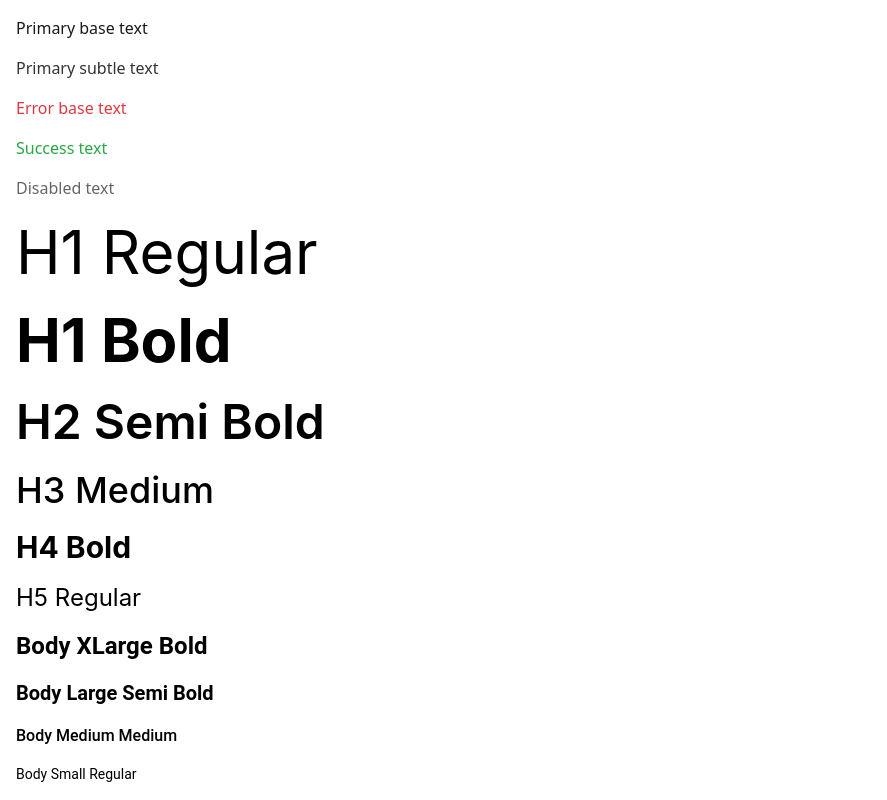
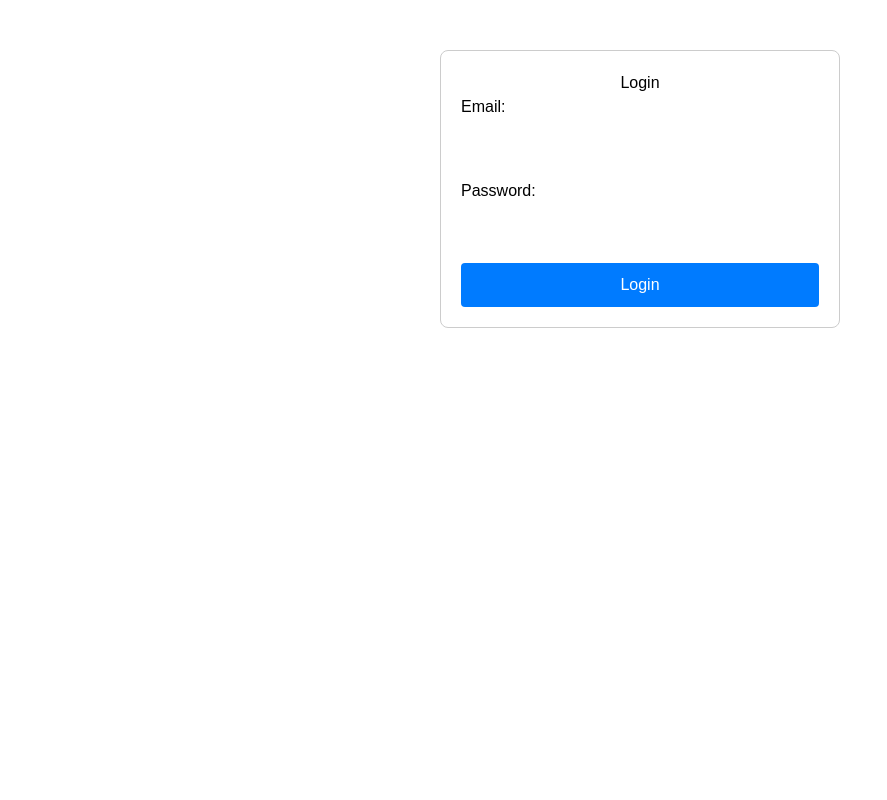
Before and after one commit to projectbyndh/NDH.InventorySystem.UI, a React (Vite) app in the folder Client/Frontend/: page / in a window 1280 px wide. Shown: the top 800 px of the page, without its empty margins (0-887 px from the left). Built offline with nearby package versions, Linux system fonts and the light colour scheme.

Commit message:
added: zustand ,api,hooks,authentication,store and login.jsx for user login

```diff
--- a/Client/Frontend/package.json
+++ b/Client/Frontend/package.json
@@ -10,8 +10,11 @@
     "preview": "vite preview"
   },
   "dependencies": {
+    "axios": "^1.10.0",
     "react": "^19.1.0",
-    "react-dom": "^19.1.0"
+    "react-dom": "^19.1.0",
+    "react-router-dom": "^7.6.2",
+    "zustand": "^5.0.6"
   },
   "devDependencies": {
     "@eslint/js": "^9.25.0",
--- a/Client/Frontend/src/App.jsx
+++ b/Client/Frontend/src/App.jsx
@@ -1,38 +1,16 @@
-import React from 'react';
-import './index.css'; // Ensure correct path
+import React from "react";
+import "./index.css";
+import Login from "./Components/authentication/Login";
+import { BrowserRouter, Routes, Route, Navigate } from "react-router-dom";
 
 function App() {
   return (
     <>
-      <div className="space-y-4 p-4">
-        {/* Color-based text examples */}
-        <p className="text-primary-base">Primary base text</p>
-        <p className="text-primary-subtle">Primary subtle text</p>
-        <p className="text-error-base">Error base text</p>
-        <p className="text-success-base">Success text</p>
-        <p className="text-disabled">Disabled text</p>
-
-        {/* Typography examples */}
-        <h1 className="text-h1-regular">H1 Regular</h1>
-        <h1 className="text-h1-bold">H1 Bold</h1>
-        <h2 className="text-h2-semibold">H2 Semi Bold</h2>
-        <h3 className="text-h3-medium">H3 Medium</h3>
-        <h4 className="text-h4-bold">H4 Bold</h4>
-        <h5 className="text-h5-regular">H5 Regular</h5>
-        <p className="text-body-xlarge-bold">Body XLarge Bold</p>
-        <p className="text-body-large-semibold">Body Large Semi Bold</p>
-        <p className="text-body-medium-medium">Body Medium Medium</p>
-        <p className="text-body-small-regular">Body Small Regular</p>
-        <p className="text-body-xsmall-bold">Body XSmall Bold</p>
-
-        {/* Spacing examples */}
-        <div className="m-200 p-300 bg-primary-100 rounded-md border-md opacity-half">
-        </div>
-        <div className="m-400 p-100 rounded-xs border-sm opacity-low">
-        </div>
-        <div className="m-600 p-800 rounded-circle border-lg opacity-semi">
-        </div>
-      </div>
+      <BrowserRouter>
+        <Routes>
+          <Route path="/" element={<Login />} />
+        </Routes>
+      </BrowserRouter>
     </>
   );
 }
--- /dev/null
+++ b/Client/Frontend/src/Components/Api/AxiosInstance.jsx
@@ -0,0 +1,8 @@
+import axios from "axios";
+
+const axiosInstance = axios.create({
+  baseURL: "https://ghargharko.com/api/",
+  timeout: 10000,
+});
+
+export default axiosInstance;
--- /dev/null
+++ b/Client/Frontend/src/Components/Api/Loginapi.jsx
@@ -0,0 +1,5 @@
+import axiosInstance from "./AxiosInstance";
+
+export const loginUser = (credentials) => {
+  return axiosInstance.post("Auth/login", credentials);
+};
--- /dev/null
+++ b/Client/Frontend/src/Components/Authentication/Login.jsx
@@ -0,0 +1,118 @@
+import React, { useState } from "react";
+import { useNavigate } from "react-router-dom";
+import useLoginHooks from "../Hooks/Loginhooks";
+import useLoginStore from "../Store/Loginstore";
+
+const LoginPage = () => {
+  const { login, loading, error } = useLoginHooks();
+  const isLoggedIn = useLoginStore((state) => state.isLoggedIn);
+  const user = useLoginStore((state) => state.user);
+  const navigate = useNavigate();
+
+  const [email, setEmail] = useState("");
+  const [password, setPassword] = useState("");
+
+  const handleSubmit = async (e) => {
+    e.preventDefault();
+    await login({ userEmail: email, password });
+
+    if (useLoginStore.getState().isLoggedIn) {
+      navigate("/dashboard");
+    }
+  };
+
+  return (
+    <div
+      style={{
+        maxWidth: "400px",
+        margin: "50px auto",
+        padding: "20px",
+        border: "1px solid #ccc",
+        borderRadius: "8px",
+        fontFamily: "Arial, sans-serif",
+      }}
+    >
+      <h2 style={{ textAlign: "center" }}>Login</h2>
+
+      {isLoggedIn ? (
+        <p style={{ textAlign: "center", color: "green" }}>
+          Welcome, {user?.name}!
+        </p>
+      ) : (
+        <form onSubmit={handleSubmit}>
+          <div style={{ marginBottom: "15px" }}>
+            <label
+              htmlFor="email"
+              style={{ display: "block", marginBottom: "5px" }}
+            >
+              Email:
+            </label>
+            <input
+              id="email"
+              type="email"
+              value={email}
+              onChange={(e) => setEmail(e.target.value)}
+              required
+              style={{
+                width: "100%",
+                padding: "8px",
+                boxSizing: "border-box",
+              }}
+            />
+          </div>
+
+          <div style={{ marginBottom: "15px" }}>
+            <label
+              htmlFor="password"
+              style={{ display: "block", marginBottom: "5px" }}
+            >
+              Password:
+            </label>
+            <input
+              id="password"
+              type="password"
+              value={password}
+              onChange={(e) => setPassword(e.target.value)}
+              required
+              style={{
+                width: "100%",
+                padding: "8px",
+                boxSizing: "border-box",
+              }}
+            />
+          </div>
+
+          <button
+            type="submit"
+            disabled={loading}
+            style={{
+              width: "100%",
+              padding: "10px",
+              backgroundColor: "#007bff",
+              color: "white",
+              border: "none",
+              borderRadius: "4px",
+              cursor: "pointer",
+            }}
+          >
+            {loading ? "Logging in..." : "Login"}
+          </button>
+
+          {error && (
+            <p
+              style={{
+                color: "red",
+                marginTop: "10px",
+                textAlign: "center",
+              }}
+            >
+              {error}
+            </p>
+          )}
+        </form>
+      )}
+    </div>
+  );
+};
+
+export default LoginPage;
--- /dev/null
+++ b/Client/Frontend/src/Components/Hooks/Loginhooks.jsx
@@ -0,0 +1,34 @@
+import { useState } from "react";
+import { loginUser } from "../Api/Loginapi";
+import useLoginStore from "../Store/Loginstore";
+
+const useLoginHooks = () => {
+  const [loading, setLoading] = useState(false);
+  const [error, setError] = useState(null);
+  const setAuth = useLoginStore((state) => state.setAuth);
+
+  const login = async (credentials) => {
+    setLoading(true);
+    setError(null);
+    try {
+      const response = await loginUser(credentials);
+      if (response.data.success) {
+        setAuth(response.data.user, response.data.token);
+      } else {
+        throw new Error(response.data.message || "Login failed");
+      }
+    } catch (err) {
+      setError(
+        err.response?.data?.message ||
+        err.message ||
+        "An error occurred during login"
+      );
+    } finally {
+      setLoading(false);
+    }
+  };
+
+  return { login, loading, error };
+};
+
+export default useLoginHooks;
--- /dev/null
+++ b/Client/Frontend/src/Components/Store/Loginstore.jsx
@@ -0,0 +1,25 @@
+import { create } from "zustand";
+
+const useLoginStore = create((set) => ({
+  user: null,
+  token: null,
+  isLoggedIn: false,
+
+  setAuth: (user, token) => {
+    set({
+      user,
+      token,
+      isLoggedIn: true,
+    });
+  },
+
+  logout: () => {
+    set({
+      user: null,
+      token: null,
+      isLoggedIn: false,
+    });
+  },
+}));
+
+export default useLoginStore;
--- /dev/null
+++ b/Client/Frontend/src/shadow.css
@@ -0,0 +1,23 @@
+    :root {
+      --shadow-xs: 0 1px 2px 0 #000000;
+      --inner-shadow-xs: inset 0 1px 2px 0 #000000;
+      --blur-xs: blur(2px);
+    }
+
+    .shadow-xs {
+      box-shadow: var(--shadow-xs);
+    }
+
+    .inner-shadow-xs {
+      box-shadow: var(--inner-shadow-xs);
+    }
+
+    .blur-xs {
+      backdrop-filter: var(--blur-xs);
+      -webkit-backdrop-filter: var(--blur-xs);
+    }
+
+    .layer-blur-xs {
+      backdrop-filter: var(--blur-xs);
+      -webkit-backdrop-filter: var(--blur-xs);
+    }
```
Also changed, not shown: 1 other file (tests, documents, lock files or other folders).
